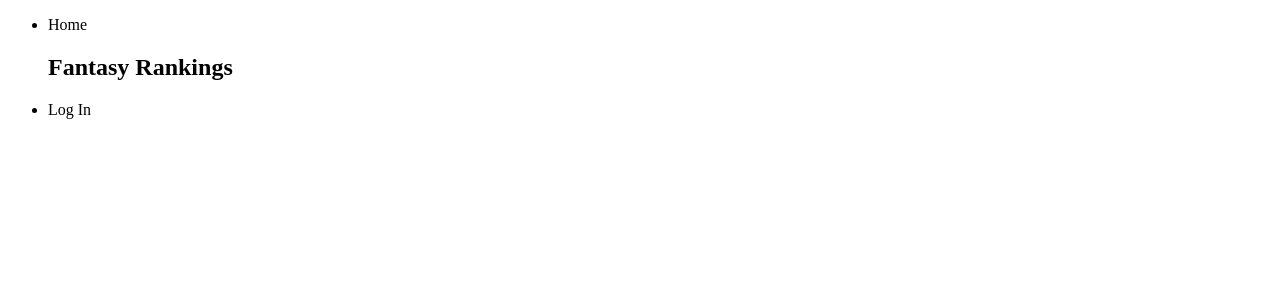
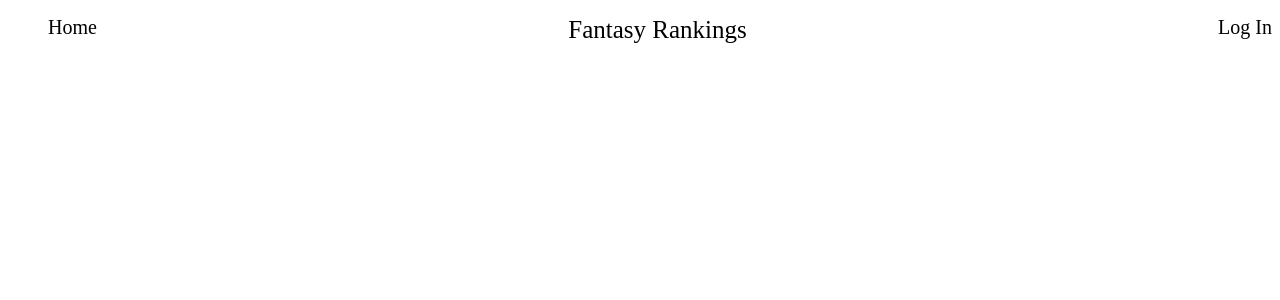
Before and after one commit to giants415/fantasy_sports_ratings, a React (Create React App) app: page / in a window 1280 px wide. Shown: the top 300 px of the page. Built offline with nearby package versions, Linux system fonts and the light colour scheme.

Commit message:
applies header style

```diff
--- a/src/components/App.js
+++ b/src/components/App.js
@@ -1,11 +1,13 @@
 import React, { Component } from 'react';
+
+import header from '../styles/header.css';
 
 class App extends Component {
   renderHeader() {
     return (
-      <ul>
+      <ul ClassName="header">
         <li>Home</li>
-        <h2>Fantasy Rankings</h2>
+        <li>Fantasy Rankings</li>
         <li>Log In</li>
       </ul>
     );
```
